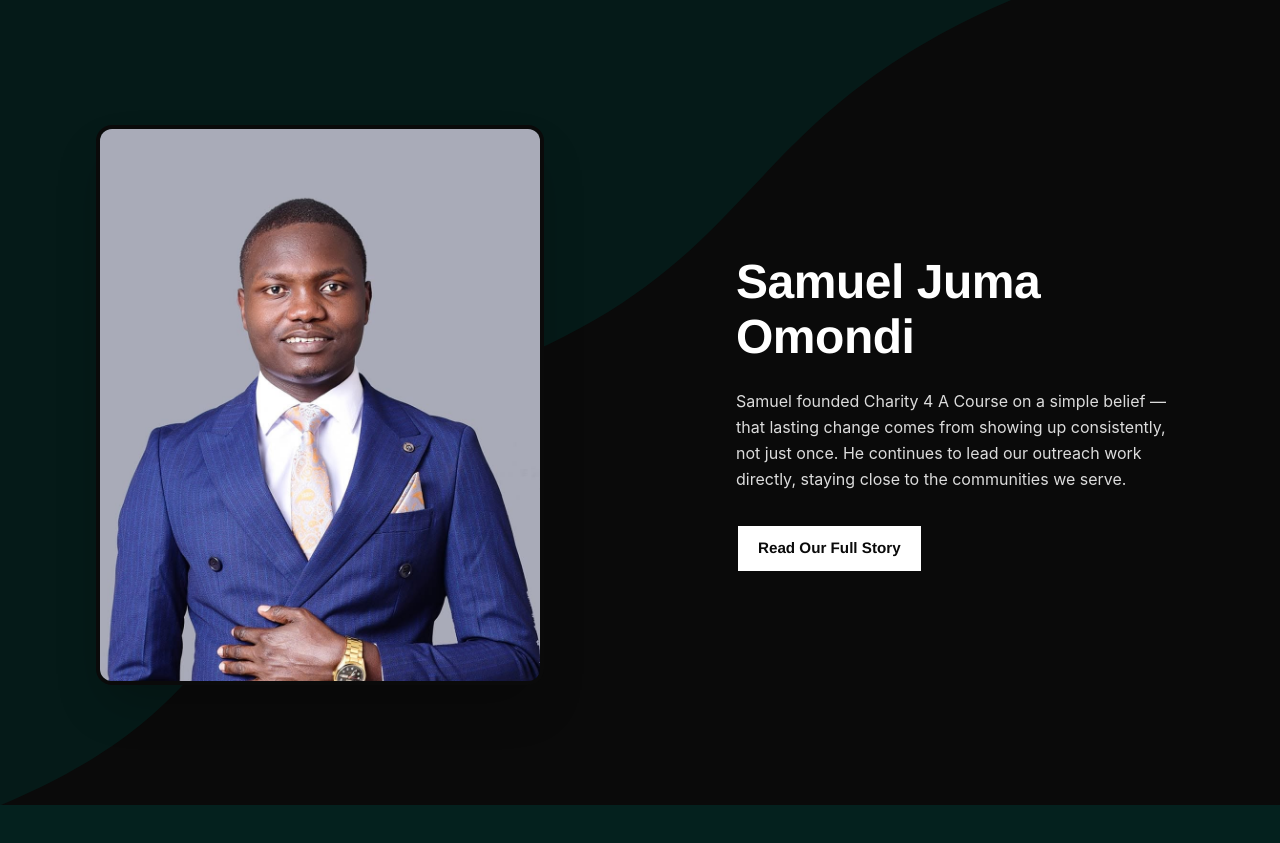
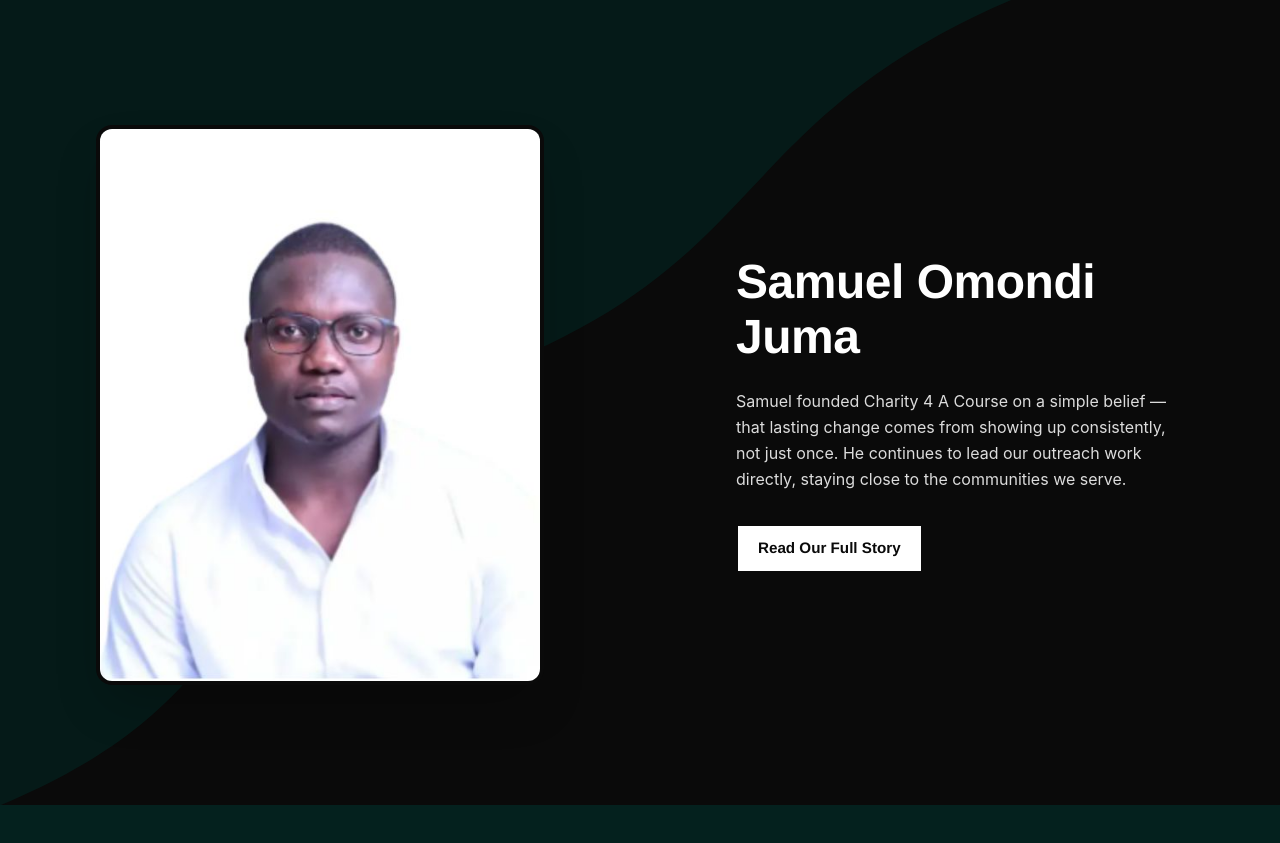
Before and after one commit to SCIPIO666/charity-4-a-course, a React (Vite) app in the folder client/: page / in a window 1280 px wide. Shown: the part 1808-2651 px from the top of the page. Built offline with nearby package versions, Linux system fonts and the light colour scheme; no server answers.

Commit message:
feat: founder image

```diff
--- a/client/src/pages/Bio.jsx
+++ b/client/src/pages/Bio.jsx
@@ -3,6 +3,51 @@ import Hero from './pageComponents/Hero'
 import Seo from './pageComponents/Seo'
 import { seoConfig } from '../router'
 export default function Bio() {
+
+      // useLayoutEffect(() => {
+      //   const ctx = gsap.context(() => {
+      //     gsap.fromTo('.founder-heading',
+      //       { y: 30, opacity: 0 },
+      //       {
+      //         y: 0,
+      //         opacity: 1,
+      //         duration: 0.8,
+      //         ease: 'power3.out',
+      //         scrollTrigger: {
+      //           trigger: '.founder-heading',
+      //           start: 'top 85%',
+      //         }
+      //       }
+      //     )
+      //     gsap.fromTo('.founder-img',
+      //       { x: -50, opacity: 0 },
+      //       {
+      //         x: 0,
+      //         opacity: 1,
+      //         duration: 1,
+      //         ease: 'power3.out',
+      //         scrollTrigger: {
+      //           trigger: '.founder-img',
+      //           start: 'top 80%',
+      //         }
+      //       }
+      //     )
+      //     gsap.fromTo('.founder-text',
+      //       { x: 50, opacity: 0 },
+      //       {
+      //         x: 0,
+      //         opacity: 1,
+      //         duration: 1,
+      //         ease: 'power3.out',
+      //         scrollTrigger: {
+      //           trigger: '.founder-text',
+      //           start: 'top 80%',
+      //         }
+      //       }
+      //     )
+      //   }, sectionRef)
+      //   return () => ctx.revert()
+      // }, [])
   return (
     <div className="bg-teal-950">
       <Seo {...seoConfig.bio} />
@@ -24,7 +69,7 @@ export default function Bio() {
           {/* photo */}
           <div className="flex justify-center md:justify-start">
             <img
-              src="/heroBg/heroBio.jpg"
+              src="/heroBg/juma.jpeg"
               alt="Samuel Juma Omondi, Founder of Charity 4 A Course"
               className="w-full max-w-sm rounded-2xl border-4 border-teal-900 object-cover object-top aspect-[4/5] shadow-2xl"
             />
--- a/client/src/pages/pageComponents/LandingPageFounder.jsx
+++ b/client/src/pages/pageComponents/LandingPageFounder.jsx
@@ -1,5 +1,5 @@
 import React, { useLayoutEffect, useRef } from 'react'
-import founder from '../../../public/founder.jpg'
+import founder from '../../../public/heroBg/juma.jpeg'
 import CallToActionButton from '../../components/CallToActionButton'
 import gsap from 'gsap'
 import { ScrollTrigger } from 'gsap/ScrollTrigger'
@@ -96,7 +96,7 @@ const navigate = useNavigate()
         <div className="founder-text flex items-center justify-center px-8 py-16 md:py-0">
           <div className="max-w-md">
             <h2 className="mt-4 font-display text-3xl md:text-4xl font-bold text-white leading-tight">
-              Samuel Juma Omondi
+              Samuel Omondi Juma
             </h2>
       <p className="mt-6 text-grey-200 leading-relaxed">
               Samuel founded Charity 4 A Course on a simple belief — that
```
Also changed, not shown: client/public/heroBg/juma.jpeg (added).
